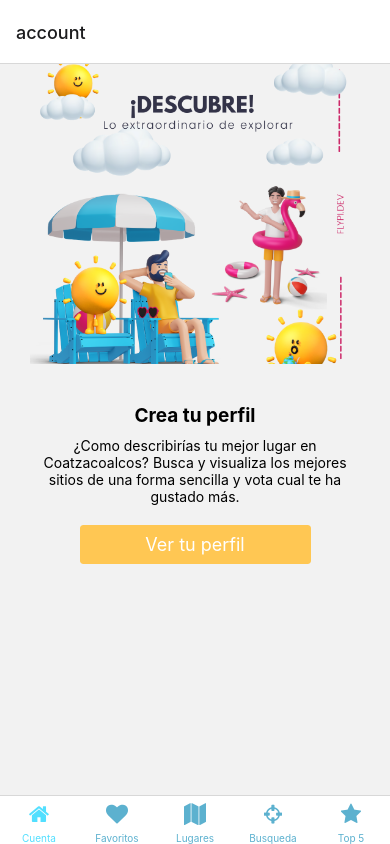
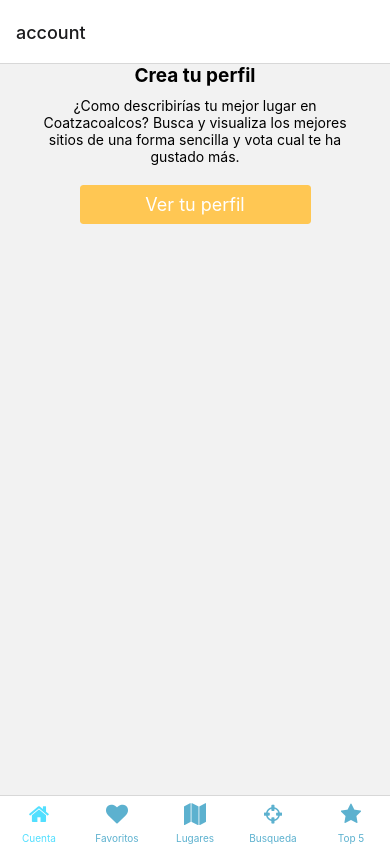
Before and after one commit to manueldevmx/5Tenedores, a React Native app: screen /account in a window 390 px wide. Built offline with nearby package versions, Linux system fonts and the light colour scheme; no server answers.

Commit message:
se prueba imagen en userGuest

```diff
--- a/app/screens/Account/UserGuest.js
+++ b/app/screens/Account/UserGuest.js
@@ -10,11 +10,7 @@ export default function UserGuest() {
 
   return (
     <ScrollView centerContent={true} style={styles.viewBody}>
-      <Image
-        source={require("../../../assets/Guest.png")}
-        resizeMode="cover"
-        style={styles.image}
-      />
+
       <Text style={styles.title}>Crea tu perfil</Text>
       <Text style={styles.description}>
         ¿Como describirías tu mejor lugar en Coatzacoalcos? Busca y visualiza los mejores
```
